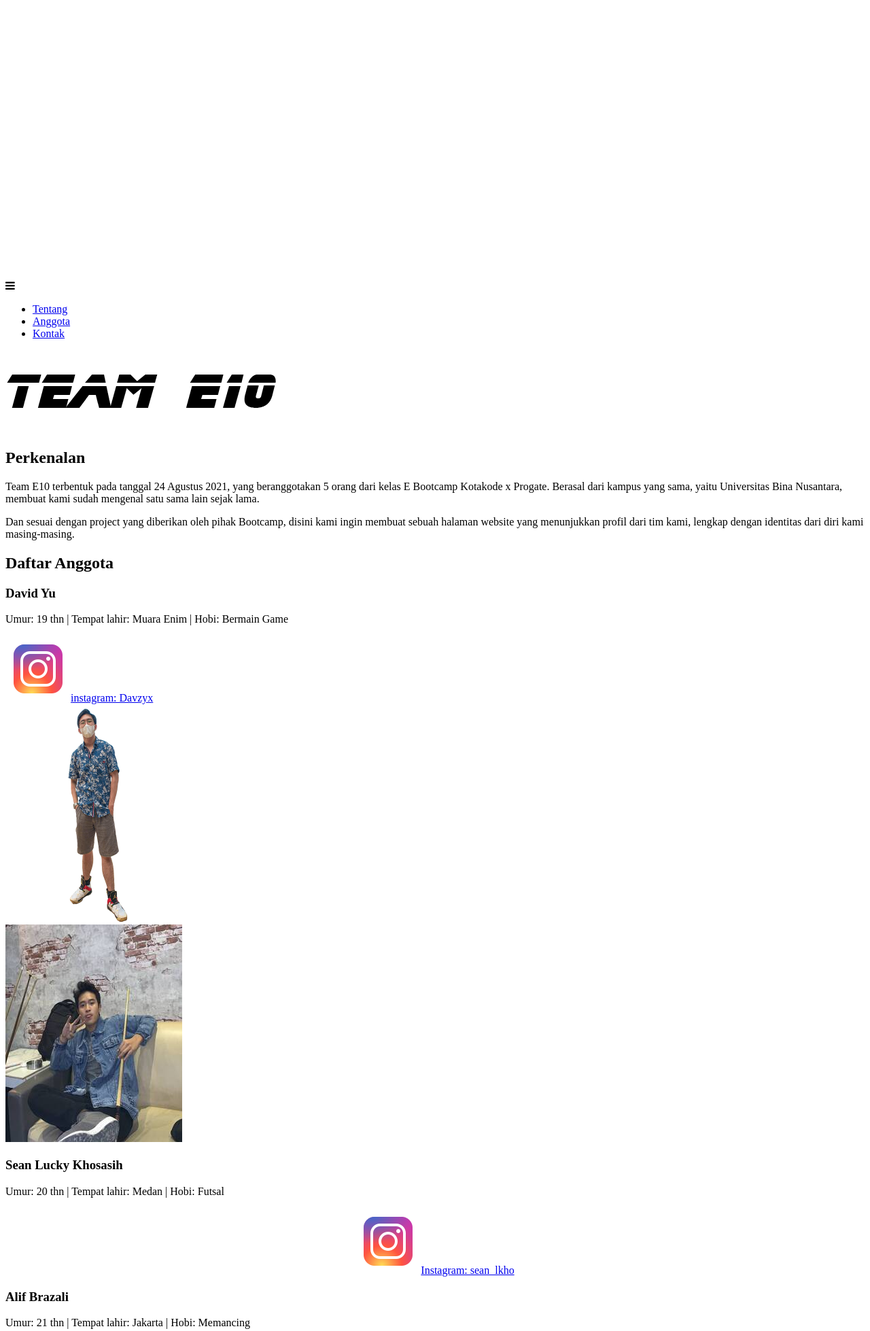
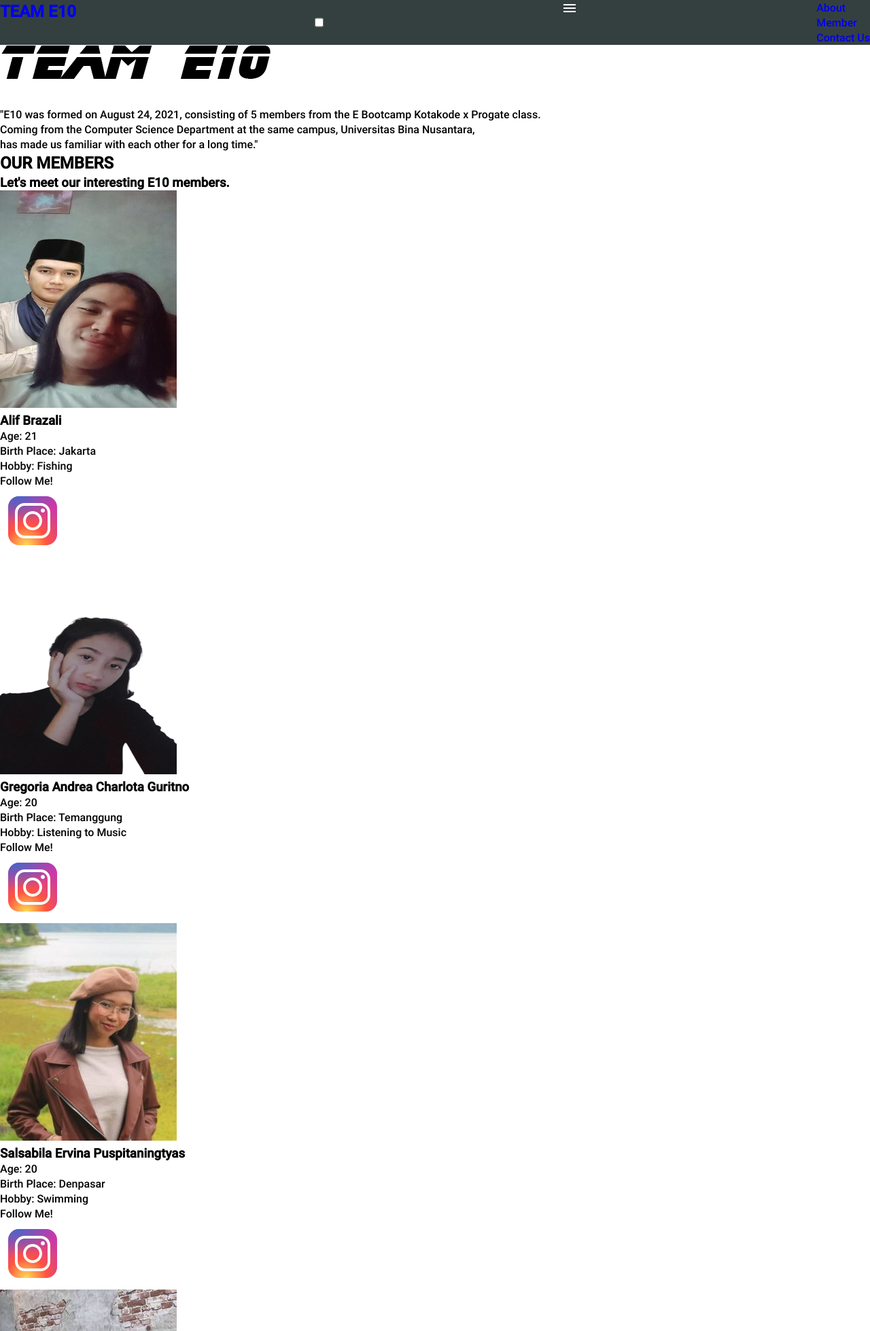
Before and after one commit to andreacharlota/Project-HTML-CSS, a plain HTML site: page index.html in a window 1280 px wide. Shown: the top 1958 px of the page at 68% size. Drawn offline with Linux system fonts and the light colour scheme; files whose address does not match are found by name.

Commit message:
Update index.html

```diff
--- a/index.html
+++ b/index.html
@@ -1,145 +1,157 @@
 <!DOCTYPE html>
+<!-- Coding By CodingNepal - www.codingnepalweb.com -->
 <html lang="en">
-
   <head>
-	<meta charset="UTF-8">
-	<meta http-equiv="X-UA-Compatible" content="IE=edge">
+    <meta charset="UTF-8" />
     <meta name="viewport" content="width=device-width, initial-scale=1.0">
-	<title>Team E10</title>
-  <link rel="stylesheet" href="//maxcdn.bootstrapcdn.com/font-awesome/4.3.0/css/font-awesome.min.css">
-	<link rel="stylesheet" href="style.css">
-  <link rel="stylesheet" href="responsive.css">
+    <title>E10 Team Website</title>
+    <link rel="stylesheet" href="stylesheet.css">
+    <!-- Fontawesome Link for Icons -->
+    <link rel="stylesheet" href="https://cdnjs.cloudflare.com/ajax/libs/font-awesome/6.3.0/css/all.min.css">
   </head>
   <body>
+    <header>
+      <nav class="navbar">
+        <h2 class="logo"><a href="#">TEAM E10</a></h2>
+        <input type="checkbox" id="menu-toggler">
+        <label for="menu-toggler" id="hamburger-btn">
+          <svg xmlns="http://www.w3.org/2000/svg" viewBox="0 0 24 24" fill="white" width="24px" height="24px">
+            <path d="M0 0h24v24H0z" fill="none"/>
+            <path d="M3 18h18v-2H3v2zm0-5h18V11H3v2zm0-7v2h18V6H3z"/>
+          </svg>
+        </label>
+        <ul class="all-links">
+          <li><a href="#about">About</a></li>
+          <li><a href="#member">Member</a></li>
+          <li><a href="#contact">Contact Us</a></li>
+        </ul>
+      </nav>
+    </header>
 
-	<!-- Awal Navbar -->
-	<nav class="navbar">
-		<div class="nav-kiri">
-			<img src="../Assets/logo.png" alt="">
-    </div>
-    <span class="fa fa-bars menu-icon"></span>
-    <div class="nav-kanan">
-      <ul>
-       <li><a href="#about-us">Tentang</a></li>
-       <li><a href="#member">Anggota</a></li>
-       <li><a href="#contact-us">Kontak</a></li>
-      </ul>
-    </div>
-  </nav>
-
-    <!-- Akhir Navbar -->
-
-    <!-- Awal header -->
-    <section class="about-us" id="about-us">
-        <div class="container">
-            <div class="about-head">
-                <img src="../Assets/logo-e10-hitam.png" alt="">
-                <h1>Perkenalan</h1>
-                <p>Team E10 terbentuk pada tanggal 24 Agustus 2021, yang beranggotakan 5 orang dari kelas E Bootcamp Kotakode x Progate. Berasal dari kampus yang sama, yaitu Universitas Bina Nusantara, membuat kami sudah mengenal satu sama lain sejak lama.</p>
-
-                <p>Dan sesuai dengan project yang diberikan oleh pihak Bootcamp, disini kami ingin membuat sebuah halaman website yang menunjukkan profil dari tim kami, lengkap dengan identitas dari diri kami masing-masing.</p>
-            </div>
+    <section class="about" id="about">
+      <div class="content">
+        <div class="text">
+          <h1>ABOUT US</h1>
+          <img src="Assets/logo-e10-hitam.png" alt="">
+          <p>
+            "E10 was formed on August 24, 2021, consisting of 5 members from the E Bootcamp Kotakode x Progate class. <br> Coming from the Computer Science Department at the same campus, Universitas Bina Nusantara, <br> has made us familiar with each other for a long time." </div>
       </div>
     </section>
-    <!-- Akhir Header -->
 
-    <!-- Awal Main -->
     <section class="member" id="member">
-        <div class="container">
-            <div class="member-head">
-                <h1>Daftar Anggota</h1>
+      <h2>OUR MEMBERS</h2>
+      <h3>Let's meet our interesting E10 members.</h3>
+      <ul class="cards">
+        <div class="flip-card">
+          <div class="inner">
+            <div class="front">
+              <img src="Assets/brojol.jpg" alt="img">
             </div>
-            <div class="member-main">
-                <div class="member-section1">
-                    <div class="intro-david">
-                        <h3>David Yu</h3>
-                        <p>Umur: 19 thn | Tempat lahir: Muara Enim | Hobi: Bermain Game</p>
-                        <a href="https://www.instagram.com/davzyx/?hl=en" target="_blank"><img src="../Assets/instagram.png">instagram: Davzyx</a>
+            <div class="back">
+              <h3>Alif Brazali</h3>
+              <p>Age: 21 <br> Birth Place: Jakarta <br> Hobby: Fishing</p>
+                <div class="socmed">
+                  <p>Follow Me!</p>
+                  <a href="https://www.instagram.com/alifbrz/" target="_blank"><img src="Assets/instagram.png"></a></div>
             </div>
-                    <div class="pict-david">
-                      <img src="../Assets/fotoDavid.png" alt="">
           </div>
         </div>
 
-                <div class="member-section2">
-                    <div class="pict-sean">
-                      <img src="../Assets/seanBL.jpg" alt="">
+        <div class="flip-card">
+          <div class="inner">
+            <div class="front">
+              <img src="Assets/andreaa.png" alt="img">
             </div>
-                    <div class="intro-sean">
-                      <h3>Sean Lucky Khosasih</h3>
-                      <p>Umur: 20 thn | Tempat lahir: Medan | Hobi: Futsal</p>
-
-                      <center><a href="https://www.instagram.com/sean_lkho/" target="_blank"><img src="../Assets/instagram.png">Instagram: sean_lkho </a></center>
+            <div class="back">
+              <h3>Gregoria Andrea Charlota Guritno</h3>
+              <p>Age: 20 <br> Birth Place: Temanggung <br> Hobby: Listening to Music</p>
+                <div class="socmed">
+                  <p>Follow Me!</p>
+                  <a href="https://www.instagram.com/andreachlt/" target="_blank"><img src="Assets/instagram.png"></a></div>
             </div>
-
-
-                </div>
-
-                <div class="member-section3">
-                    <div class="intro-alif">
-                        <h3>Alif Brazali</h3>
-                        <p> Umur: 21 thn | Tempat lahir: Jakarta | Hobi: Memancing </p>
-                        <a href="https://www.instagram.com/alifbrz/" target="_blank"><img src="../Assets/instagram.png">instagram: alifbrz</a>
-
-                    </div>
-                    <div class="pict-alif">
-                      <img src="../Assets/brojol.jpg" alt="">
           </div>
         </div>
 
-                <div class="member-section4">
-                    <div class="pict-salsa">
-                      <img src="../Assets/salsaa.jpeg" alt="">
+        <div class="flip-card">
+          <div class="inner">
+            <div class="front">
+              <img src="Assets/salsaa.jpeg" alt="img">
             </div>
-
-                    <div class="intro-salsa">
+            <div class="back">
               <h3>Salsabila Ervina Puspitaningtyas</h3>
-                      <p>Umur: 20 thn | Tempat lahir: Denpasar | Hobi: Renang</p>
-                      <a href="https://www.instagram.com/salsabila.ervina/" target="_blank" class="ig"><img src="../Assets/instagram.png">Instagram: salsabila.ervina </a>
+              <p>Age: 20 <br> Birth Place: Denpasar <br> Hobby: Swimming</p>
+                <div class="socmed">
+                  <p>Follow Me!</p>
+                  <a href="https://www.instagram.com/salsabila.ervina/" target="_blank"><img src="Assets/instagram.png"></a></div>
+            </div>
           </div>
         </div>
 
-                <div class ="member-section5">
-                  <div class = "intro-andrea">
-                    <h3>Gregoria Andrea Charlota Guritno</h3>
-                    <p>Umur: 20 thn | Tempat lahir: Temanggung | Hobi: Mendengarkan musik</p>
-                    <a href="https://www.instagram.com/andreachlt/" target="_blank"><img src="../Assets/instagram.png" alt=>Instagram: andreachlt</a>
+        <div class="flip-card">
+          <div class="inner">
+            <div class="front">
+              <img src="Assets/seanBL.jpg" alt="img">
             </div>
-                  <div class= "pict-andrea">
-                    <img src="../Assets/andreaa.png" alt="">
+            <div class="back">
+              <h3>Sean Lucky Khosasih</h3>
+              <p>Age: 20 <br> Birth Place: Medan <br> Hobby: Playing Football</p>
+                <div class="socmed">
+                  <p>Follow Me!</p>
+                  <a href="https://www.instagram.com/sean_lkho/" target="_blank"><img src="Assets/instagram.png"></a></div>
             </div>
           </div>
         </div>
+
+        <div class="flip-card">
+          <div class="inner">
+            <div class="front">
+              <img src="Assets/fotoDavid.png" alt="img">
             </div>
+            <div class="back">
+              <h3>David Yu</h3>
+              <p>Age: 19 <br> Birth Place: Muara Enim <br> Hobby: Playing Games</p>
+                <div class="socmed">
+                  <p>Follow Me!</p>
+                  <a href="https://www.instagram.com/davzyx/" target="_blank"><img src="Assets/instagram.png"></a></div>
+            </div>
+          </div>
+        </div>
+
+      </ul>
     </section>
-    <!-- Akhir Main -->
-    <section class="contact-us" id="contact-us">
-      <div class="containers">
-        Email   : e10team@gmail.com
+
+    <section class="contact" id="contact">
+      <h2>CONTACT US</h2>
+      <div class="row">
+        <div class="col information">
+          <div class="contact-details">
+            <p><i class="fas fa-map-marker-alt"></i> Building No. 1 Margonda Raya Street, Depok 16412</p>
+            <p><i class="fas fa-envelope"></i> e10team@gmail.com</p>
+            <p><i class="fas fa-phone"></i> (021) 7719832</p>
+            <p><i class="fas fa-clock"></i> Monday - Friday: 9:00 AM - 5:00 PM</p>
+            <p><i class="fas fa-clock"></i> Saturday: 10:00 AM - 3:00 PM</p>
+            <p><i class="fas fa-clock"></i> Sunday: Closed</p>
           </div>
-    <div class="address">
-      Address : Gedung 1 Jalan Margonda Raya, Depok 16412
+        </div>
+        <div class="col form">
+          <form>
+            <input type="text" placeholder="Name*" required>
+            <input type="email" placeholder="Email*" required>
+            <textarea placeholder="Message*" required></textarea>
+            <button id="submit" type="submit">Send Message</button>
+          </form>
+        </div>
       </div>
     </section>
 
     <footer>
-		<div class="navk">
-      <div class="list">
-        <ul>
-          <li><a href="https://kotakode.com"><img src="../Assets/kotakode.png" alt="">Kotakode.com</a></li>
-          <li><a href="https://progate.com" ><img src="../Assets/progate.png">Progate.com</a></li>
-        </ul>
+      <div>
+        <li><a href="https://kotakode.com"><img src="Assets/kotakode.png" alt=""></a></li>
+        <li><a href="https://progate.com" ><img src="Assets/progate.png"></a></li>
+
+        <span>Copyright © 2021 All Rights Reserved</span>
       </div>
-      <div class="copyright">
-        Copyright &copy 2021 E10 <br>
-        All right reserved.
-      </div>
+    </footer>
 
-    <div class="logoend">
-      <img src="../Assets/logo.png" alt="">
-    </div>
-    </div>
-
-</footer>
-  <body>
+  </body>
 </html>
```
Lines whose indentation alone changed are shown as unchanged.
